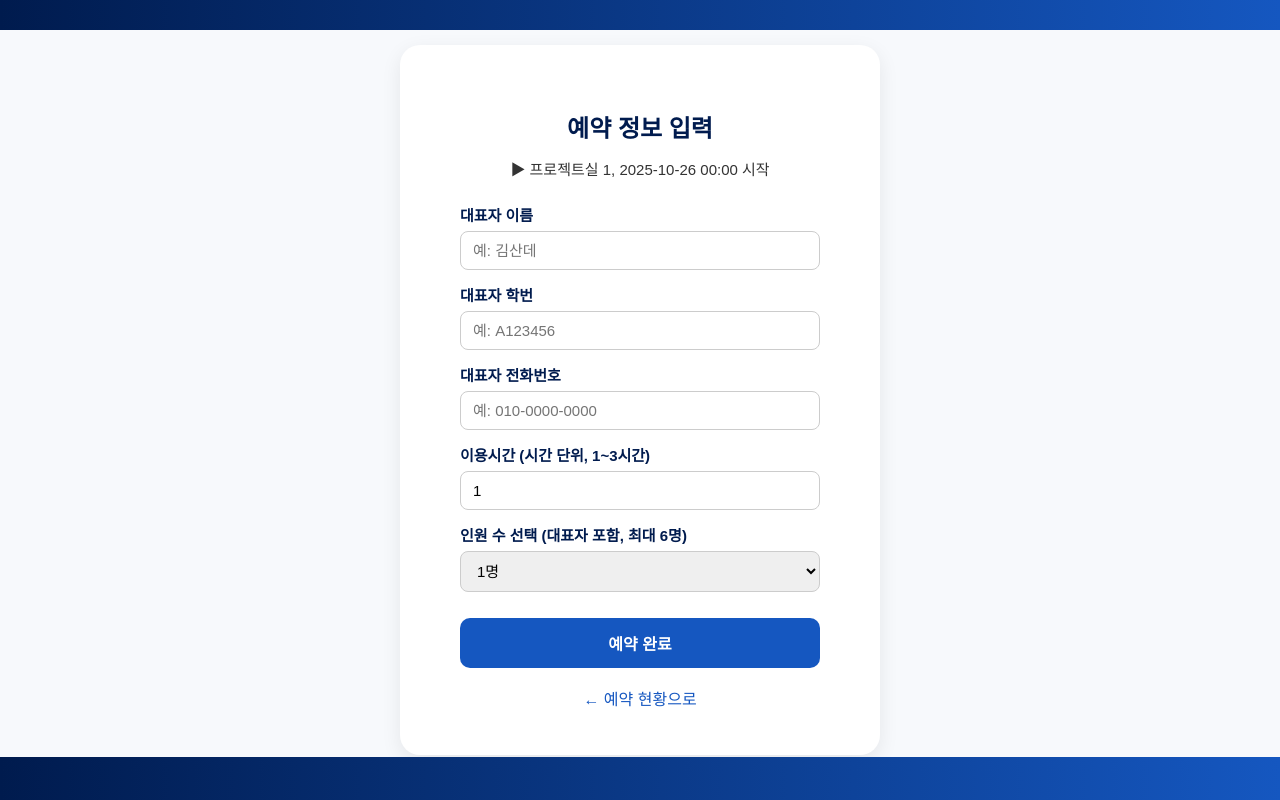
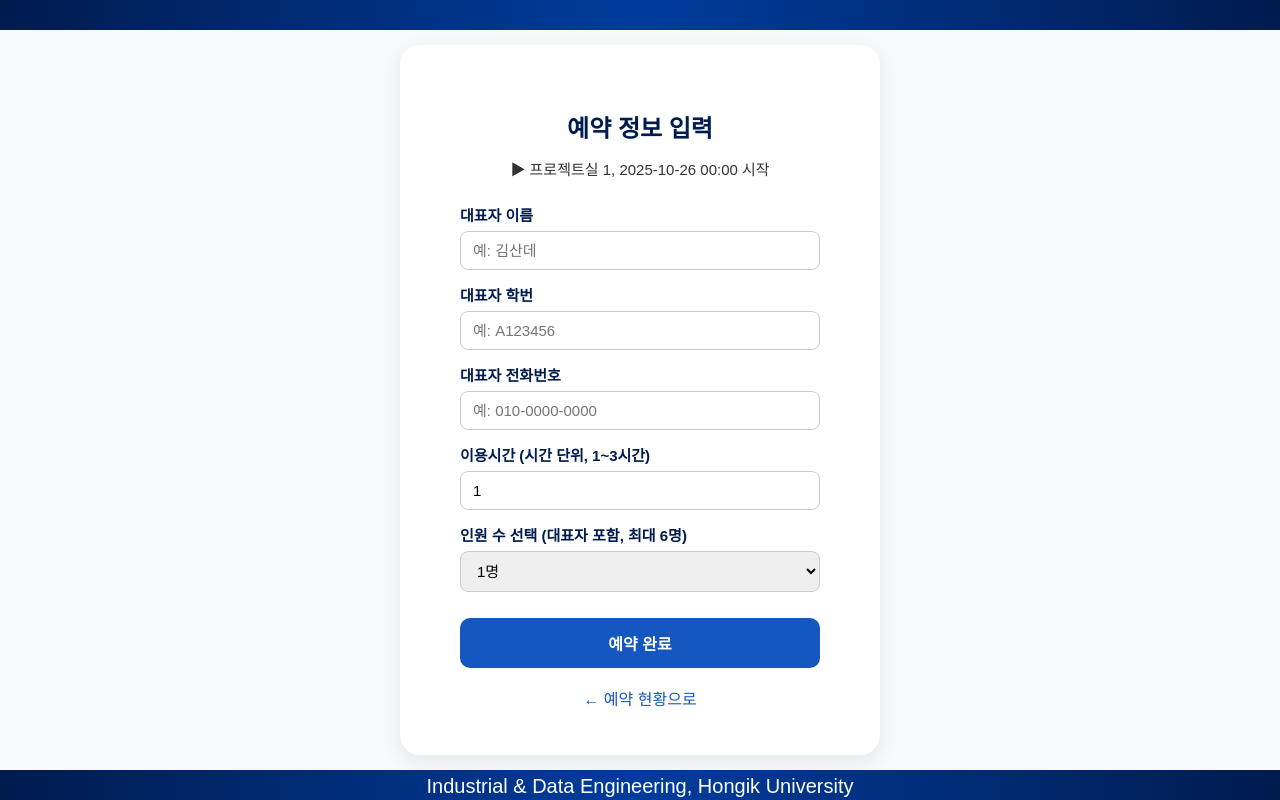
Before and after one commit to tmzkdl7412-web/studyroom-reservation, a Flask app: page /reserve_form?room=1&date=2025-10-26&hour=0 in a window 1280 px wide. Run offline with Flask 3, Linux system fonts and the light colour scheme.

Commit message:
Update reserve_form.html

```diff
--- a/templates/group/reserve_form.html
+++ b/templates/group/reserve_form.html
@@ -12,6 +12,7 @@
       align-items: center;
       height: 100vh;
       margin: 0;
+      position: relative;
     }
 
     .container {
@@ -21,6 +22,7 @@
       padding: 45px 60px;
       width: 480px;
       box-sizing: border-box;
+      z-index: 10;
     }
 
     h2 {
@@ -89,19 +91,32 @@
       font-weight: 500;
     }
 
-    /* ✅ 상하단 네이비 라인 */
+    /* ✅ 상하단 네이비 라인 (index.html 동일) */
     body::before,
     body::after {
       content: "";
       height: 30px;
       width: 100%;
-      background: linear-gradient(to right, #001B4E, #1557c0);
+      background: linear-gradient(to right, #001B4E, #003C9E, #001B4E);
       position: fixed;
       left: 0;
       z-index: 9999;
     }
     body::before { top: 0; }
     body::after { bottom: 0; }
+
+    /* ✅ index.html과 동일한 하단 푸터 */
+    .eng-footer {
+      position: fixed;
+      bottom: 2px;
+      left: 0;
+      width: 100%;
+      text-align: center;
+      font-size: 20px;
+      color: white;
+      z-index: 10000;
+      pointer-events: none;
+    }
   </style>
 </head>
 <body>
@@ -142,20 +157,10 @@
     <a href="/room_detail?room={{ room }}" class="back">← 예약 현황으로</a>
   </div>
 
-  <!-- ✅ 하단 학과명 텍스트 -->
-  <footer style="
-    position: fixed;
-    bottom: 0;
-    left: 0;
-    width: 100%;
-    background: linear-gradient(to right,#001B4E,#1557c0);
-    color: white;
-    text-align: center;
-    padding: 10px 0;
-    font-size: 20px;
-  ">
+  <!-- ✅ 학과명 푸터 (index.html 동일) -->
+  <div class="eng-footer">
     Industrial &amp; Data Engineering, Hongik University
-  </footer>
+  </div>
 
   <script>
     const memberCountSelect = document.getElementById('memberCount');
```
